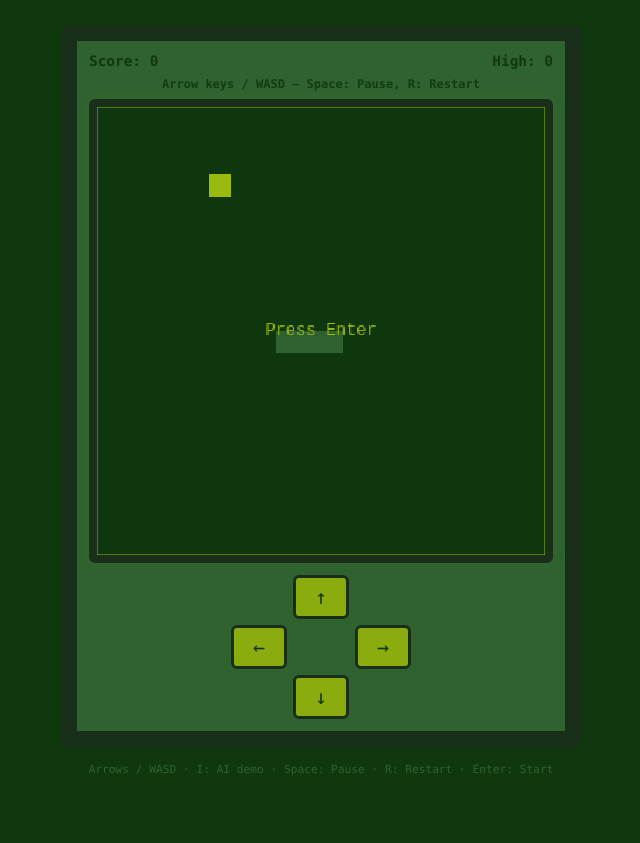
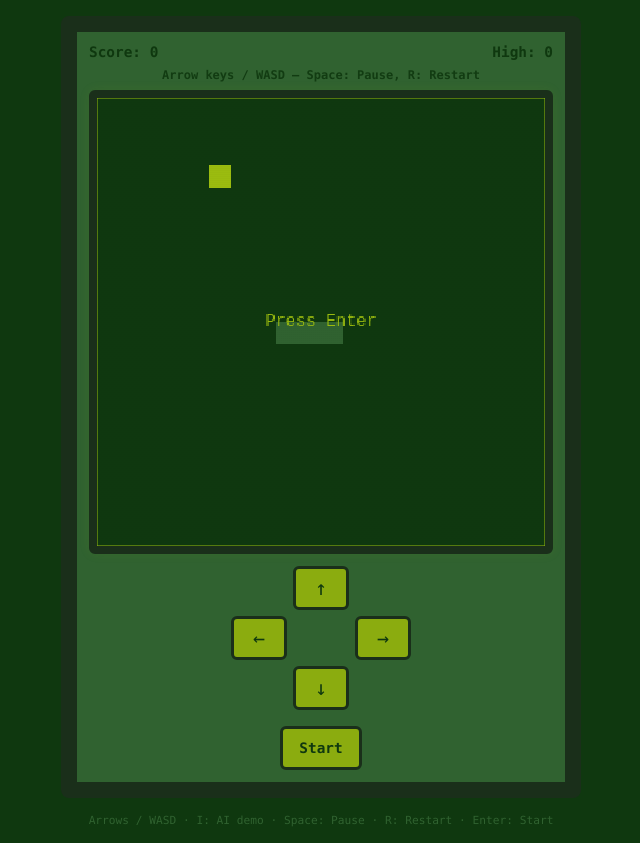
Before and after one commit to Haukifile/matopeli, a website built with Vite: page matopeli/index.html in a window 1280 px wide. Shown: the whole page, without its empty margins (319-959 px from the left). Before the commit the page ends 800 px from the top, so only its background shows below. Built offline with nearby package versions, Linux system fonts and the light colour scheme.

Commit message:
buttons!

```diff
--- a/matopeli/src/main.ts
+++ b/matopeli/src/main.ts
@@ -60,6 +60,24 @@ const deviceFrame = document.createElement('div')
 deviceFrame.className = 'device-frame'
 deviceFrame.appendChild(canvas)
 
+const actionButtons = document.createElement('div')
+actionButtons.className = 'action-buttons'
+actionButtons.setAttribute('aria-label', 'Game actions')
+
+const startBtn = document.createElement('button')
+startBtn.type = 'button'
+startBtn.className = 'action-btn action-btn-start'
+startBtn.textContent = 'Start'
+startBtn.setAttribute('aria-label', 'Start game')
+
+const restartBtn = document.createElement('button')
+restartBtn.type = 'button'
+restartBtn.className = 'action-btn action-btn-restart'
+restartBtn.textContent = 'Restart'
+restartBtn.setAttribute('aria-label', 'Restart game')
+
+actionButtons.append(startBtn, restartBtn)
+
 const controlsFooter = document.createElement('div')
 controlsFooter.className = 'controls-footer'
 controlsFooter.textContent =
@@ -107,6 +125,12 @@ function loop(now: number): void {
   aiLabel.textContent = state.aiMode ? 'AI: on' : ''
   aiLabel.style.display = state.aiMode ? '' : 'none'
 
+  const showStart = state.mode === 'start' || state.mode === 'gameover'
+  const showRestart = state.mode === 'playing' || state.mode === 'paused' || state.mode === 'gameover'
+  startBtn.textContent = state.mode === 'gameover' ? 'Play again' : 'Start'
+  startBtn.style.display = showStart ? '' : 'none'
+  restartBtn.style.display = showRestart ? '' : 'none'
+
   if (state.mode === 'gameover' && lastMode !== 'gameover') {
     setHighScore(state.highScore)
   }
@@ -140,3 +164,14 @@ attachInputHandlers(shell, {
     }
   },
 })
+
+shell.appendChild(actionButtons)
+
+startBtn.addEventListener('click', () => {
+  if (state.mode === 'start' || state.mode === 'gameover') {
+    state = startGame(state)
+  }
+})
+restartBtn.addEventListener('click', () => {
+  state = startGame(state)
+})
--- a/matopeli/src/styles.css
+++ b/matopeli/src/styles.css
@@ -168,6 +168,39 @@ body {
   grid-row: 2;
 }
 
+/* Start / Restart buttons for mobile */
+.action-buttons {
+  display: flex;
+  flex-wrap: wrap;
+  gap: 8px;
+  justify-content: center;
+  margin-top: 8px;
+  width: 100%;
+}
+
+.action-btn {
+  min-width: 44px;
+  min-height: 44px;
+  padding: 0 16px;
+  font-size: 0.9rem;
+  font-family: inherit;
+  font-weight: 600;
+  color: var(--lcd-dark);
+  background-color: var(--lcd-pale);
+  border: 3px solid var(--bezel);
+  border-radius: 6px;
+  cursor: pointer;
+  -webkit-tap-highlight-color: transparent;
+}
+
+.action-btn:hover {
+  background-color: var(--lcd-light);
+}
+
+.action-btn:active {
+  background-color: var(--lcd-mid);
+}
+
 /* Controls help footer — below game shell */
 .controls-footer {
   margin-top: 1rem;
```
Also changed, not shown: matopeli/README.md.
